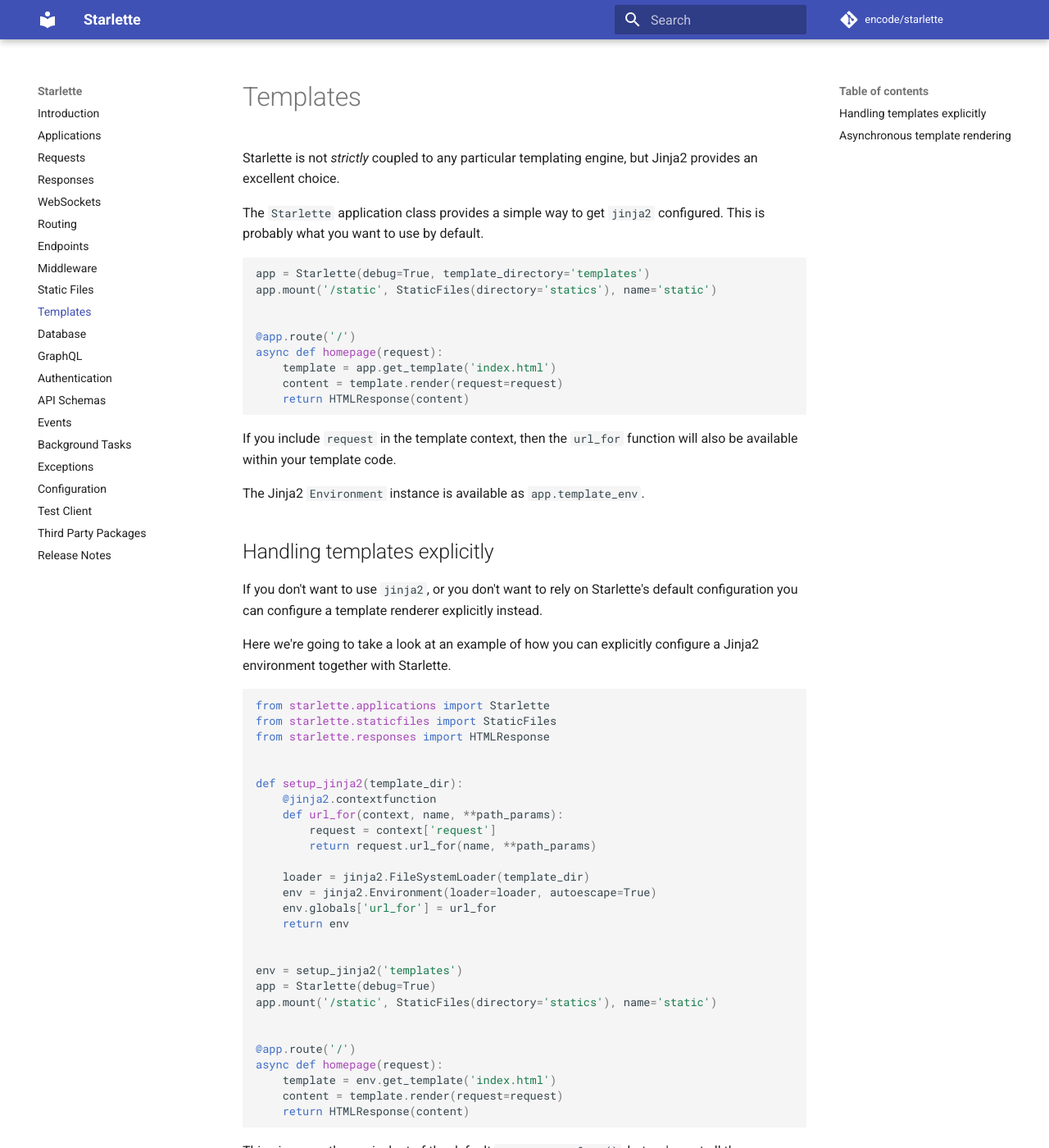
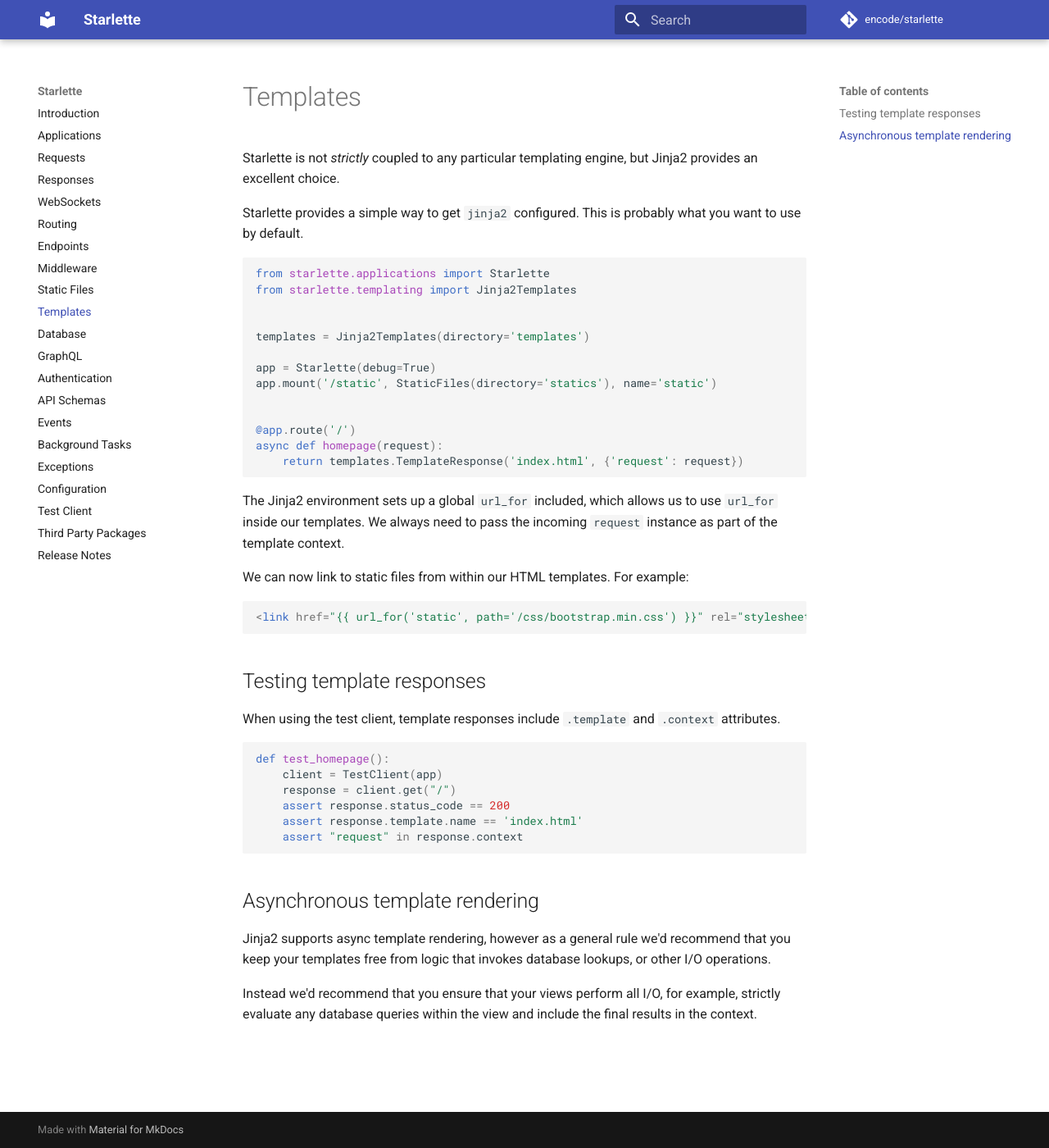
Before and after one commit to hidraco/starlette, an MkDocs documentation site: the page built from docs/templates.md, in a window 1280 px wide and 1400 px high. Shown: the whole window at 82% size. Built offline with MkDocs 1.6.1 and Material for MkDocs 9.7.7, drawn with Linux system fonts in a browser that asks for light colours; comment, search, counter and statistics services are not loaded; some of the changed text lies outside the part shown.

Commit message:
Add Jinja2Templates component

````diff
--- a/docs/templates.md
+++ b/docs/templates.md
@@ -1,79 +1,47 @@
 Starlette is not *strictly* coupled to any particular templating engine, but
 Jinja2 provides an excellent choice.
 
-The `Starlette` application class provides a simple way to get `jinja2`
-configured. This is probably what you want to use by default.
-
-```python
-app = Starlette(debug=True, template_directory='templates')
-app.mount('/static', StaticFiles(directory='statics'), name='static')
-
-
-@app.route('/')
-async def homepage(request):
-    template = app.get_template('index.html')
-    content = template.render(request=request)
-    return HTMLResponse(content)
-```
-
-If you include `request` in the template context, then the `url_for` function
-will also be available within your template code.
-
-The Jinja2 `Environment` instance is available as `app.template_env`.
-
-## Handling templates explicitly
-
-If you don't want to use `jinja2`, or you don't want to rely on
-Starlette's default configuration you can configure a template renderer
-explicitly instead.
-
-Here we're going to take a look at an example of how you can explicitly
-configure a Jinja2 environment together with Starlette.
+Starlette provides a simple way to get `jinja2` configured. This is probably
+what you want to use by default.
 
 ```python
 from starlette.applications import Starlette
-from starlette.staticfiles import StaticFiles
-from starlette.responses import HTMLResponse
+from starlette.templating import Jinja2Templates
 
 
-def setup_jinja2(template_dir):
-    @jinja2.contextfunction
-    def url_for(context, name, **path_params):
-        request = context['request']
-        return request.url_for(name, **path_params)
+templates = Jinja2Templates(directory='templates')
 
-    loader = jinja2.FileSystemLoader(template_dir)
-    env = jinja2.Environment(loader=loader, autoescape=True)
-    env.globals['url_for'] = url_for
-    return env
-
-
-env = setup_jinja2('templates')
 app = Starlette(debug=True)
 app.mount('/static', StaticFiles(directory='statics'), name='static')
 
 
 @app.route('/')
 async def homepage(request):
-    template = env.get_template('index.html')
-    content = template.render(request=request)
-    return HTMLResponse(content)
+    return templates.TemplateResponse('index.html', {'request': request})
 ```
 
-This gives you the equivalent of the default `app.get_template()`, but we've
-got all the configuration explicitly out in the open now.
-
-The important parts to note from the above example are:
-
-* The StaticFiles app has been mounted with `name='static'`, meaning we can use `app.url_path_for('static', path=...)` or `request.url_for('static', path=...)`.
-* The Jinja2 environment has a global `url_for` included, which allows us to use `url_for`
-inside our templates. We always need to pass the incoming `request` instance
-in our context in order to be able to use the `url_for` function.
+The Jinja2 environment sets up a global `url_for` included, which allows us to
+use `url_for` inside our templates. We always need to pass the incoming `request`
+instance as part of the template context.
 
 We can now link to static files from within our HTML templates. For example:
 
 ```html
 <link href="{{ url_for('static', path='/css/bootstrap.min.css') }}" rel="stylesheet">
+```
+
+## Testing template responses
+
+When using the test client, template responses include `.template` and `.context`
+attributes.
+
+```python
+def test_homepage():
+    client = TestClient(app)
+    response = client.get("/")
+    assert response.status_code == 200
+    assert response.template.name == 'index.html'
+    assert "request" in response.context
 ```
 
 ## Asynchronous template rendering
````
Also changed, not shown: docs/responses.md (+0 -46 lines), 7 other files.
